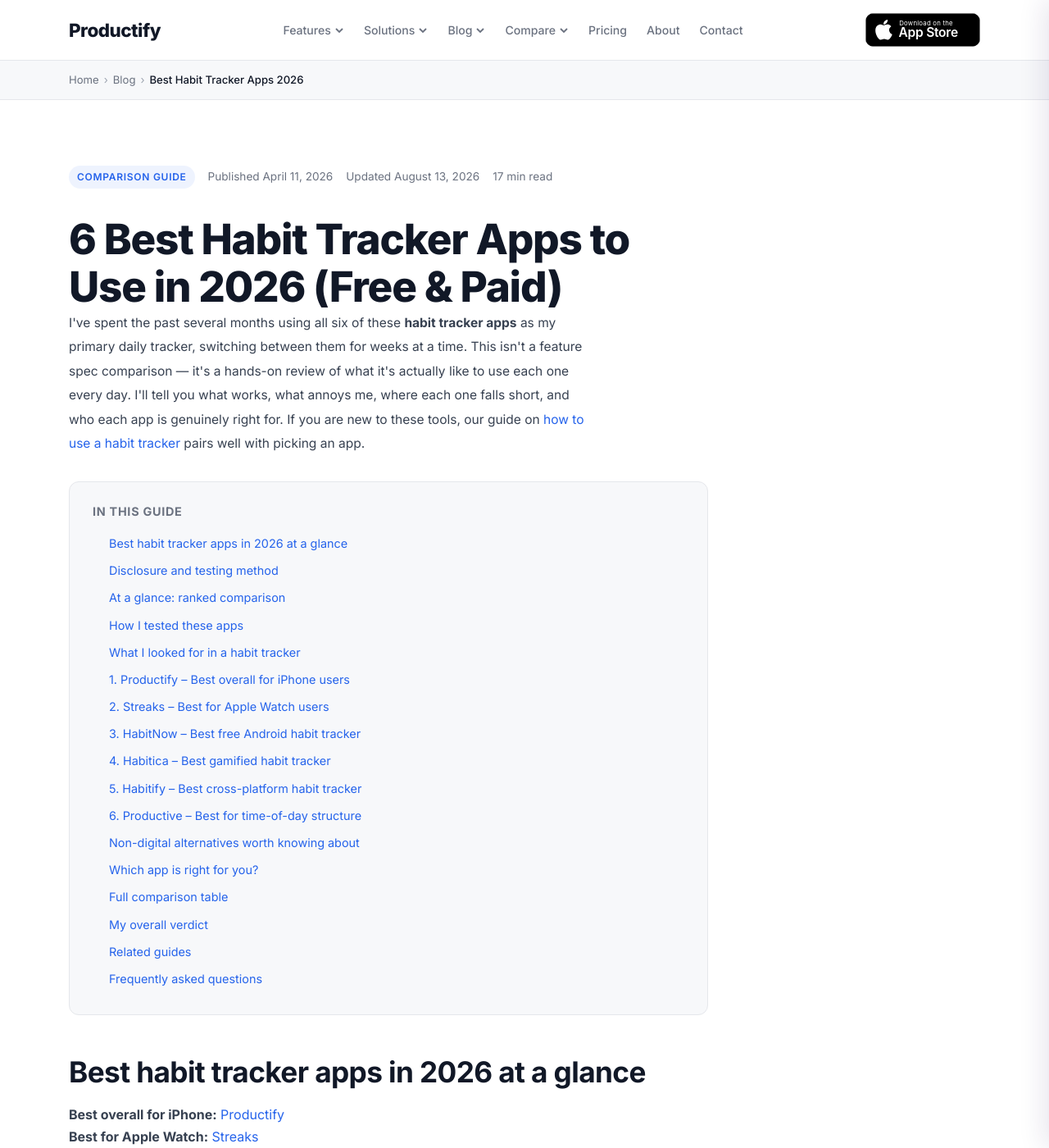
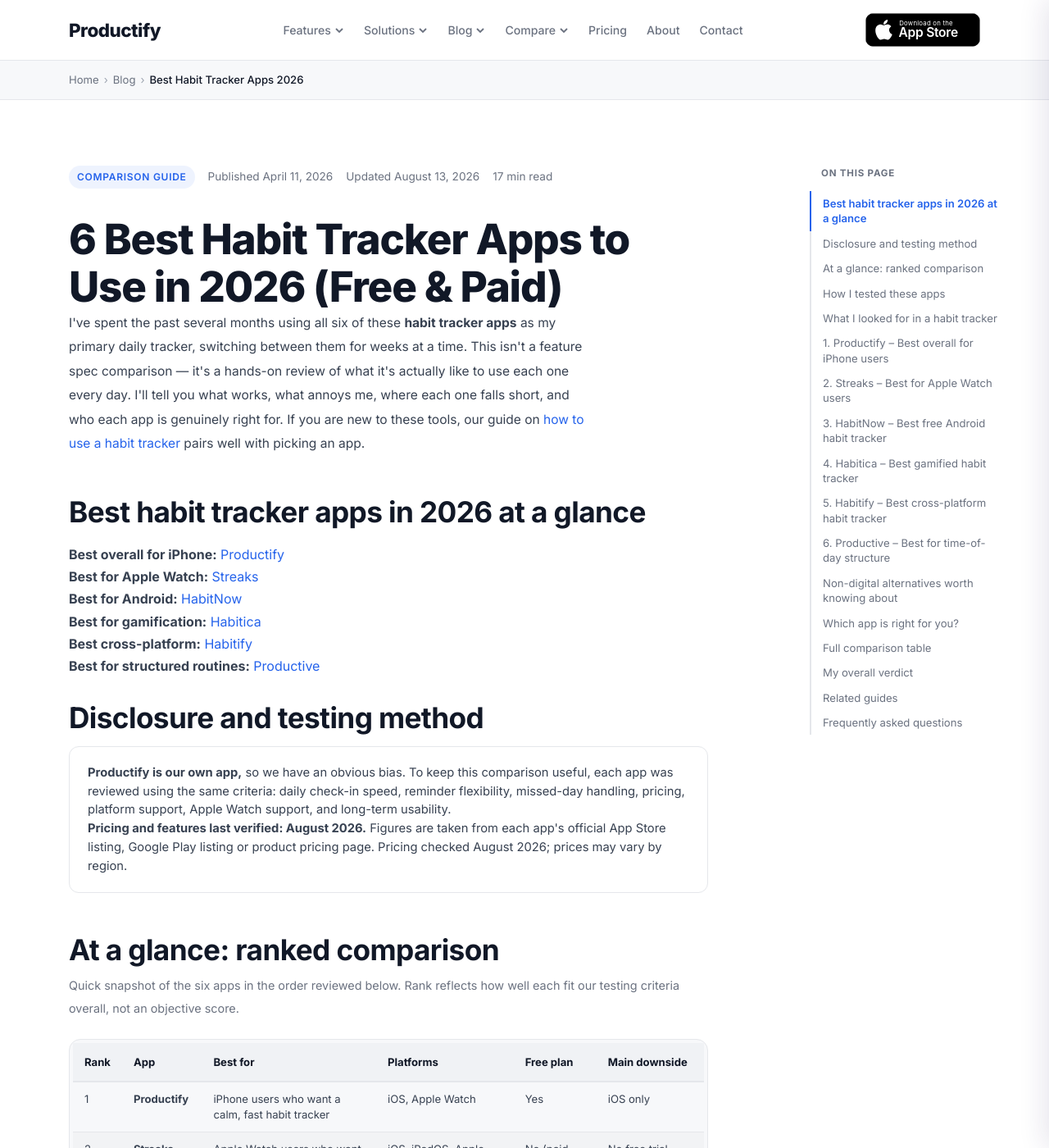
Before and after one commit to surengab/productifyapp.github.io, a Jekyll site: the page built from _blog/best-habit-tracker-apps-2026.html, in a window 1280 px wide and 1400 px high. Shown: the whole window at 82% size. Built offline with Jekyll 4.4.1, drawn with Linux system fonts in a browser that asks for light colours.

Commit message:
Add a sticky contents rail to long posts
The best-habit-tracker comparison runs 5,700 words and its only wayfinding was
an "In this guide" list that scrolls away after the intro. A rail now tracks
the reader's position on screens wide enough to hold it.

Positioned alongside the article rather than wrapping it in a grid: that post
closes and reopens .article mid-way for a full-width table, so a column layout
over the container would have reflowed three children instead of one. The rail
is absolutely positioned in the container's spare right-hand space, leaving the
content flow untouched.

Opt in with `sticky_toc: true`; only this post has it. Below 1120px nothing
changes and the in-flow contents block remains. Scroll-spy degrades to a plain
link list without JS.

Co-Authored-By: Claude Opus 5 (1M context) <noreply@anthropic.com>

```diff
--- a/_blog/best-habit-tracker-apps-2026.html
+++ b/_blog/best-habit-tracker-apps-2026.html
@@ -11,6 +11,7 @@ date: '2026-04-11'
 last_modified: '2026-08-13'
 category: Comparison Guide
 read_time: 17 min read
+sticky_toc: true
 og_type: article
 lead: I've spent the past several months using all six of these <strong>habit tracker apps</strong> as my primary daily tracker, switching between them for weeks at a time. This isn't a feature spec comparison — it's a hands-on review of what it's actually like to use each one every day. I'll tell you what works, what annoys me, where each one falls short, and who each app is genuinely right for. If you are new to these tools, our guide on <a href="/blog/how-to-use-a-habit-tracker/">how to use a habit tracker</a> pairs well with picking an app.
 toc_items:
--- /dev/null
+++ b/_includes/toc-rail.html
@@ -0,0 +1,20 @@
+{%- comment -%}
+Desktop-only contents rail for long posts. Renders the same entries as the
+in-flow "In this guide" block, which CSS hides once the rail is showing, so
+there is one source of truth and no visible duplication.
+{%- endcomment -%}
+{%- comment -%}
+Deliberately not aria-hidden: on desktop the in-flow block is display:none,
+which removes it from assistive tech too, so this must remain the accessible
+copy rather than a decorative duplicate.
+{%- endcomment -%}
+<aside class="toc-rail-outer">
+    <nav class="toc-rail" aria-label="Article sections">
+        <p class="toc-rail__title">On this page</p>
+        <ol>
+            {%- for item in page.toc_items %}
+            <li><a href="{{ item.href }}">{{ item.label }}</a></li>
+            {%- endfor %}
+        </ol>
+    </nav>
+</aside>
--- a/_layouts/post.html
+++ b/_layouts/post.html
@@ -42,7 +42,10 @@ matching the hand-written ones.
 {%- endif %}
 
 <article class="section" aria-labelledby="article-heading">
-    <div class="container">
+    <div class="container{% if page.sticky_toc and page.toc_items %} article-shell{% endif %}">
+        {%- if page.sticky_toc and page.toc_items %}
+        {% include toc-rail.html %}
+        {%- endif %}
         <div class="article" style="max-width: 780px;">
 
             <div class="article-meta">
--- a/shared.css
+++ b/shared.css
@@ -508,3 +508,46 @@ li a:hover {
     .footer__bottom { flex-direction: column; align-items: flex-start; }
     .use-case-grid { grid-template-columns: 1fr; }
 }
+
+/* ─── STICKY CONTENTS RAIL (long articles) ────────────────────────────────── */
+/* Positioned alongside the article rather than wrapping it in a grid: long
+   posts break out of .article mid-way for full-width tables, so the column
+   layout has to leave the content flow untouched. Opt in per page with
+   `sticky_toc: true`. */
+.article-shell { position: relative; }
+.toc-rail-outer { display: none; }
+.article-shell [id] { scroll-margin-top: 92px; }
+
+@media (min-width: 1120px) {
+    .toc-rail-outer {
+        display: block;
+        position: absolute; top: 0; bottom: 0; right: 0;
+        width: 232px;
+    }
+    .toc-rail {
+        position: sticky; top: 96px;
+        max-height: calc(100vh - 132px);
+        overflow-y: auto;
+        overscroll-behavior: contain;
+    }
+    .toc-rail__title {
+        font-size: .72rem; font-weight: 700; text-transform: uppercase;
+        letter-spacing: .07em; color: var(--ink-muted);
+        margin: 0 0 12px; padding-left: 14px;
+    }
+    .toc-rail ol { list-style: none; margin: 0; padding: 0; }
+    .toc-rail li { margin: 0; }
+    .toc-rail a {
+        display: block; padding: 6px 0 6px 14px;
+        border-left: 2px solid var(--border);
+        color: var(--ink-muted); text-decoration: none;
+        font-size: .82rem; line-height: 1.4;
+        transition: color .15s, border-color .15s;
+    }
+    .toc-rail a:hover { color: var(--ink); border-left-color: var(--ink-muted); }
+    .toc-rail a.is-active {
+        color: var(--blue); border-left-color: var(--blue); font-weight: 600;
+    }
+    /* the in-flow contents block is redundant once the rail is visible */
+    .article-shell .toc { display: none; }
+}
```
Also changed, not shown: _includes/scripts.html (+33 -0 lines), 1 other file.
